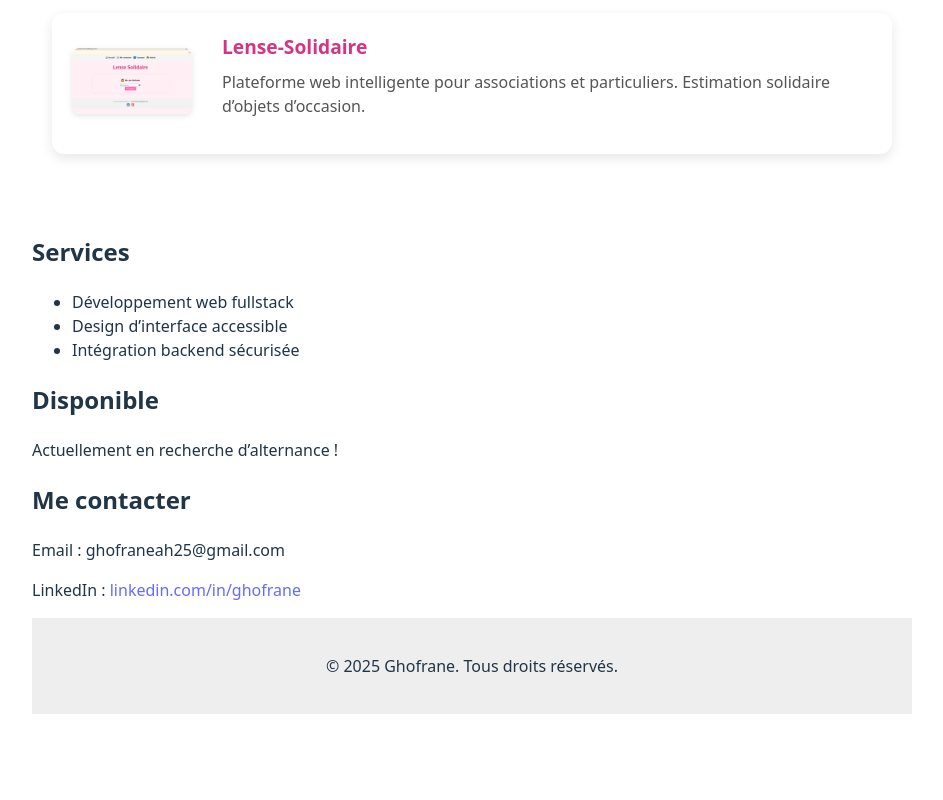
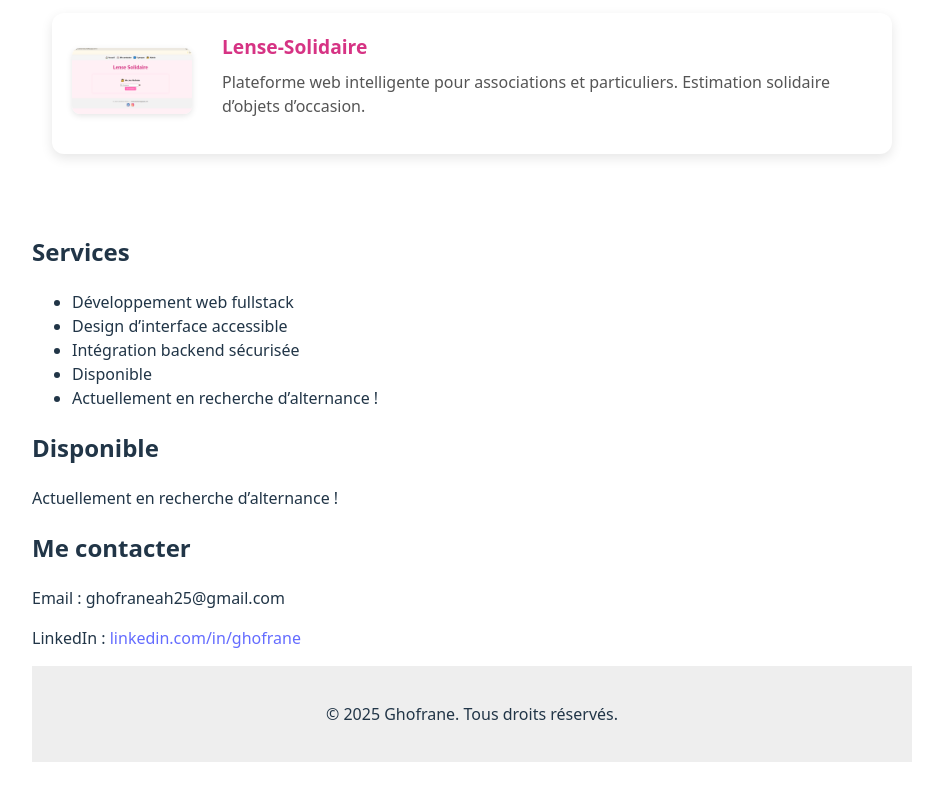
Before and after one commit to GHOFRANE-AH/ghofrane-portfolio, a React (Vite) app: page / in a window 1280 px wide. Shown: the part 1359-2159 px from the top of the page, without its empty margins (168-1111 px from the left). Before the commit the page ends 2113 px from the top, so only its background shows below. Built offline with nearby package versions, Linux system fonts and the light colour scheme.

Commit message:
Ajout du carrousel et centrage de la page projet

```diff
--- a/src/components/ProjectDetails.css
+++ b/src/components/ProjectDetails.css
@@ -50,3 +50,17 @@
     max-width: 100%;
   }
 }
+.container {
+  width: 100%;
+  padding: 1rem;
+}
+.flex-wrapper {
+  display: flex;
+  flex-direction: column; /* pour mobile */
+}
+
+@media (min-width: 768px) {
+  .flex-wrapper {
+    flex-direction: row; /* pour tablette et desktop */
+  }
+}
--- a/src/components/ProjectDetails.jsx
+++ b/src/components/ProjectDetails.jsx
@@ -1,6 +1,6 @@
 import { useState } from 'react'
 import { Link } from 'react-router-dom'
-import './ProjectDetails.css'
+import "./ProjectDetails.css";
 
 const images = [
   '/Capture1.PNG',
--- /dev/null
+++ b/src/components/Services.css
@@ -0,0 +1,38 @@
+.services-section {
+  padding: 60px 20px;
+  background-color: #fff0f5;
+  color: #000; /* ✅ texte noir */
+  text-align: center;
+}
+
+.services-section h2 {
+  font-size: 2rem;
+  color: #d63384;
+  margin-bottom: 20px;
+}
+
+.services-section ul {
+  list-style: none;
+  padding: 0;
+  font-size: 1.2rem;
+  line-height: 1.8;
+}
+
+.services-section li {
+  margin-bottom: 10px;
+}
+
+/* ✅ Responsive mobile */
+@media (max-width: 600px) {
+  .services-section {
+    padding: 40px 15px;
+  }
+
+  .services-section h2 {
+    font-size: 1.6rem;
+  }
+
+  .services-section ul {
+    font-size: 1rem;
+  }
+}
--- a/src/components/Services.jsx
+++ b/src/components/Services.jsx
@@ -1,13 +1,17 @@
+
 function Services() {
   return (
-    <section>
+    <section id="services" className="services-section">
       <h2>Services</h2>
       <ul>
         <li>Développement web fullstack</li>
         <li>Design d’interface accessible</li>
         <li>Intégration backend sécurisée</li>
+        <li>Disponible</li>
+        <li>Actuellement en recherche d’alternance !</li>
       </ul>
     </section>
-  )
+  );
 }
-export default Services
+
+export default Services;
```
Also changed, not shown: src/App.css (+14 -18 lines).
